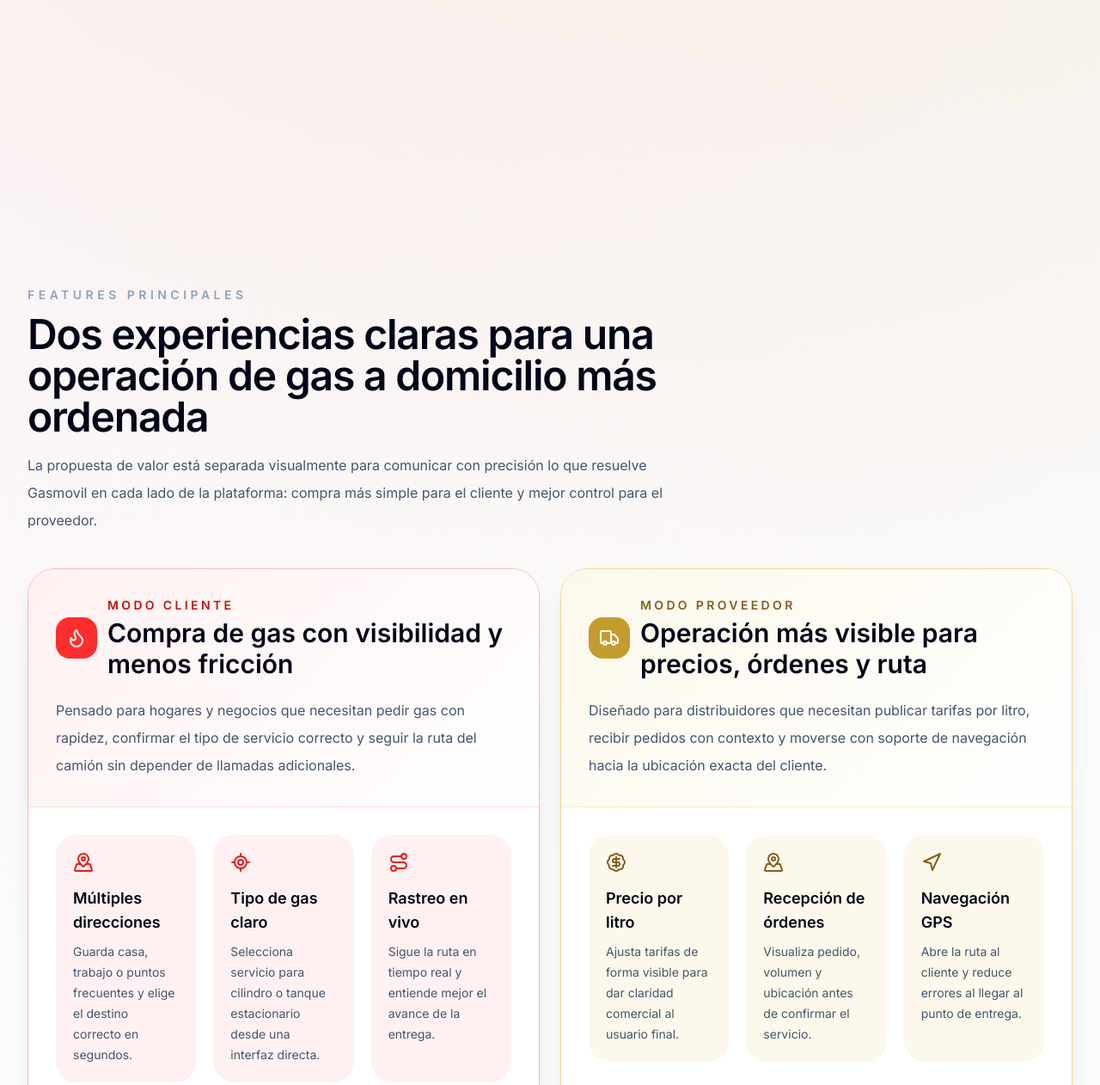
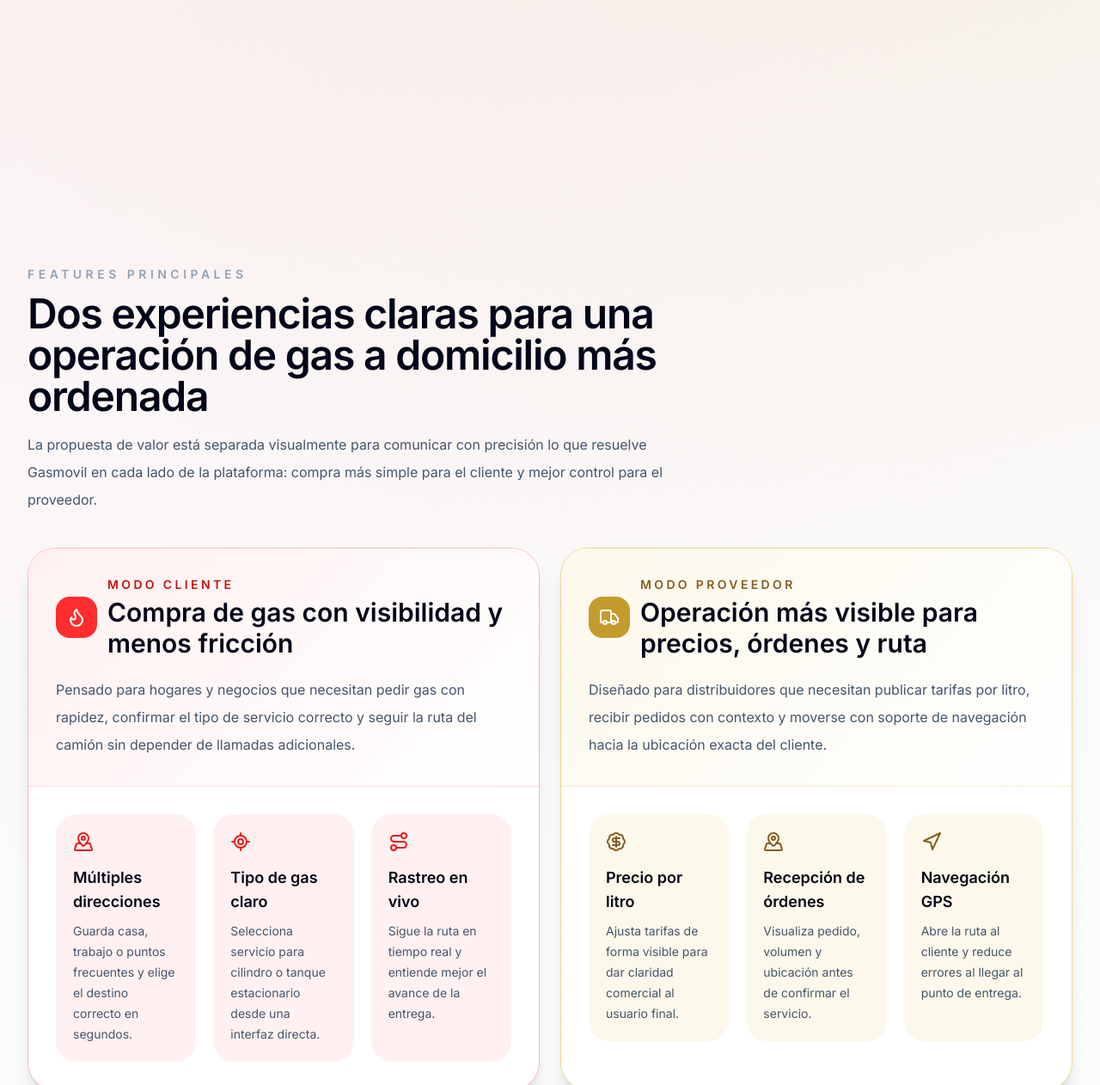
Before and after one commit to webmasterfacinnova/gasmovil-pagweb, an Astro site: page / in a window 1280 px wide. Shown: the part 837-2099 px from the top of the page at 86% size. Built offline with nearby package versions, Linux system fonts and the light colour scheme; Astro itself is replaced by a stand-in of ours.

Commit message:
Reduce espacio superior antes de 'Features principales'
Cambia py-12 a pt-6 pb-12 para reducir el espaciado vertical
previo al kicker 'Features principales' en DualFeatureSection.

```diff
--- a/src/components/DualFeatureSection.astro
+++ b/src/components/DualFeatureSection.astro
@@ -2,7 +2,7 @@
 import { BadgeDollarSign, Flame, LocateFixed, MapPinned, Navigation, Route, Truck } from 'lucide-react';
 ---
 
-<section id="features" class="px-4 py-12 sm:px-6 lg:px-8">
+<section id="features" class="px-4 pt-6 pb-12 sm:px-6 lg:px-8">
 	<div class="mx-auto max-w-7xl">
 		<div class="max-w-3xl">
 			<p class="section-kicker">Features principales</p>
```
